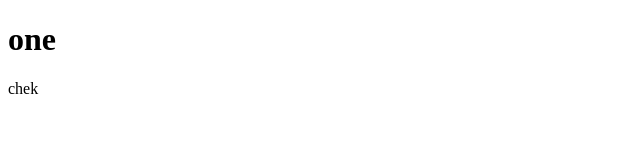
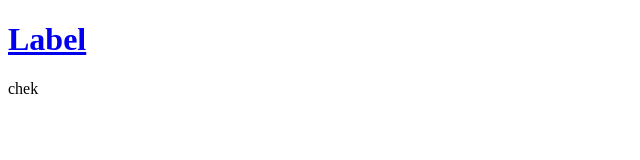
Before and after one commit to Projetxdexjeu/Projetx, a plain HTML site: page index.html in a window 1280 px wide. Shown: the whole page, without its empty margins (0-640 px from the left). Drawn offline with Linux system fonts and the light colour scheme.

Commit message:
Update index.html

```diff
--- a/index.html
+++ b/index.html
@@ -5,7 +5,7 @@
     <title>Hi</title>
   </head>
   <body>
-    <h1>one</h1>
+    <h1><a href="https://github.com/Projetxdexjeu/Projetxdexjeu.github.io/blob/main/listedefilm.html">Label</a></h1>
     <p>chek</p>
   </body>
 </html>
```
